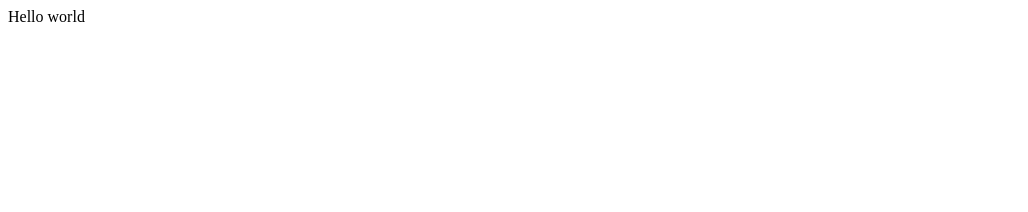
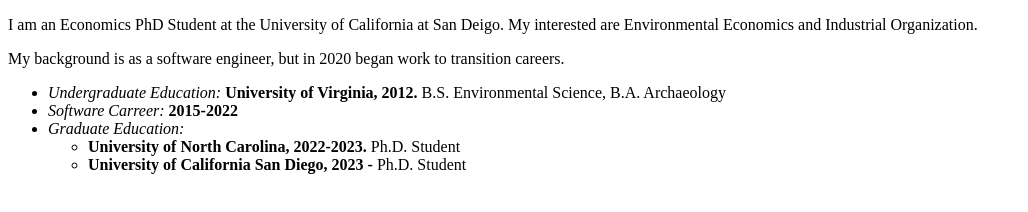
Before and after one commit to stephaniemhutson/stephamiemhutson.github.io, a plain HTML site: page index.html in a window 1280 px wide. Shown: the whole page, without its empty margins (0-1028 px from the left). Drawn offline with Linux system fonts and the light colour scheme.

Commit message:
Add a little meat.

```diff
--- a/index.html
+++ b/index.html
@@ -3,9 +3,25 @@
 <head>
     <meta charset="utf-8">
     <meta name="viewport" content="width=device-width, initial-scale=1">
-    <title></title>
+    <title>Stephanie Hutson</title>
 </head>
 <body>
-    Hello world
+    <p>
+        I am an Economics PhD Student at the University of California at San Deigo. My interested are Environmental Economics and Industrial Organization.
+    </p>
+    <p>
+        My background is as a software engineer, but in 2020 began work to transition careers.
+    </p>
+    <ul>
+        <li>
+            <i>Undergraduate Education:</i> <b>University of Virginia, 2012.</b> B.S. Environmental Science, B.A. Archaeology
+        </li>
+        <li><i>Software Carreer:</i> <b>2015-2022</b></li>
+        <li><i>Graduate Education:</i></li>
+        <ul>
+            <li><b>University of North Carolina, 2022-2023.</b> Ph.D. Student</li>
+            <li><b>University of California San Diego, 2023 -</b> Ph.D. Student</li>
+        </ul>
+    </ul>
 </body>
 </html>
```
